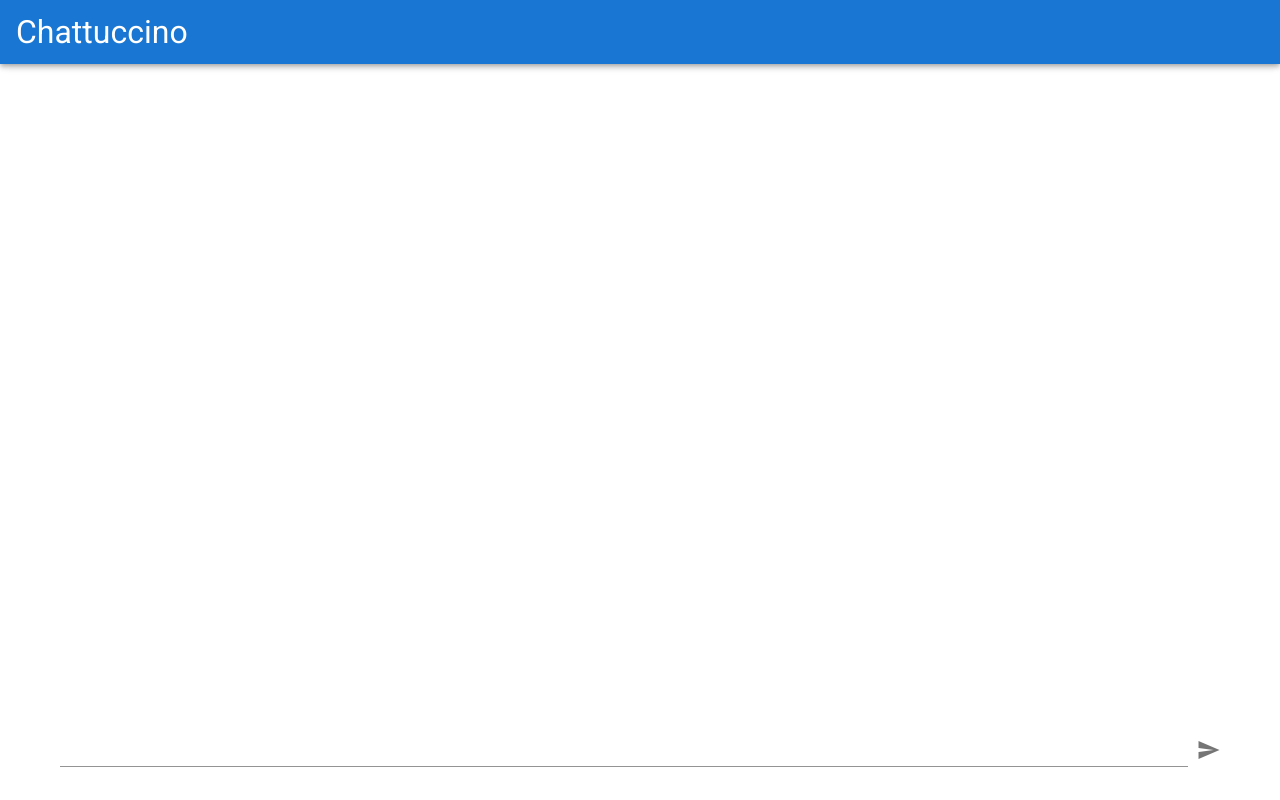
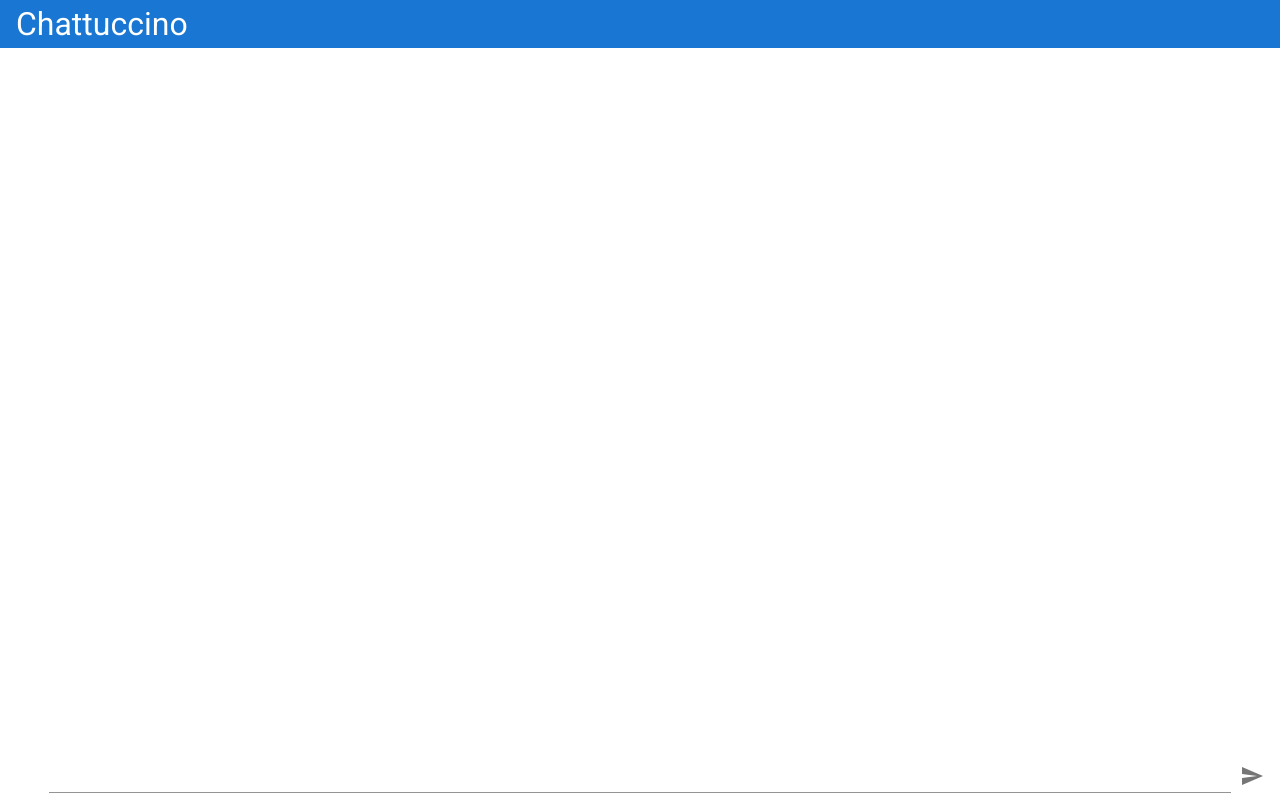
Before and after one commit to 2sexi4skool/Chattuccino, a Vue app in the folder frontend/: page / in a window 1280 px wide. Built offline with nearby package versions, Linux system fonts and the light colour scheme.

Commit message:
Initial messages view complete

```diff
--- a/frontend/src/App.vue
+++ b/frontend/src/App.vue
@@ -1,17 +1,22 @@
 <template>
-  <v-app>
-    <v-app-bar app color="primary" dark>
+  <v-app class="d-flex flex-column">
+    <v-app-bar dense app color="primary" dark flat>
       <div class="d-flex align-center">
         <h1 style="font-weight: 400;">Chattuccino</h1>
       </div>
       <v-spacer></v-spacer>
     </v-app-bar>
 
-    <v-content></v-content>
-    <div class="align-end">
-      <v-container m-2>
-        <v-text-field append-outer-icon="mdi-send"></v-text-field>
-      </v-container>
+    <v-content id="messagesBox" class="mx-4 overflow-y-auto"  style="height: 100px;">
+      <p v-for="(message) in messages" :key="message.id">{{ message.msg }}</p>
+    </v-content>
+    <div class="align-end mr-4 extendMarginLeft">
+      <v-text-field
+      hide-details
+        v-model="draftMessage"
+        v-on:keydown.enter="sendMessage"
+        append-outer-icon="mdi-send"
+      ></v-text-field>
     </div>
   </v-app>
 </template>
@@ -23,7 +28,27 @@ export default {
   components: {},
 
   data: () => ({
-    //
-  })
+    draftMessage: "",
+    messages: []
+    }),
+  methods: {
+    sendMessage() {
+      console.log("message received", this.draftMessage);
+      const message = {msg: this.draftMessage, id: Date.now(), sentByMe: true}
+      this.messages.push(message);
+      this.draftMessage = "";
+    }
+  }
 };
 </script>
+
+<style>
+.extendMarginLeft {
+  margin-left: 3.0625rem;
+  margin-bottom: 0.5rem;
+}
+
+#messagesBox::-webkit-scrollbar {
+  display: none;
+}
+</style>
```
Also changed, not shown: 2 other files (tests, documents, lock files or other folders).
